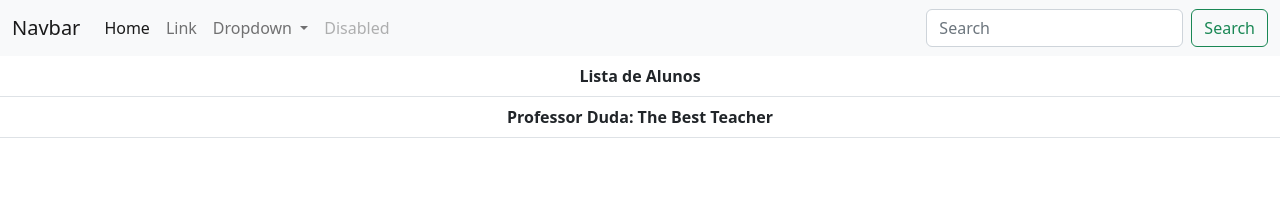
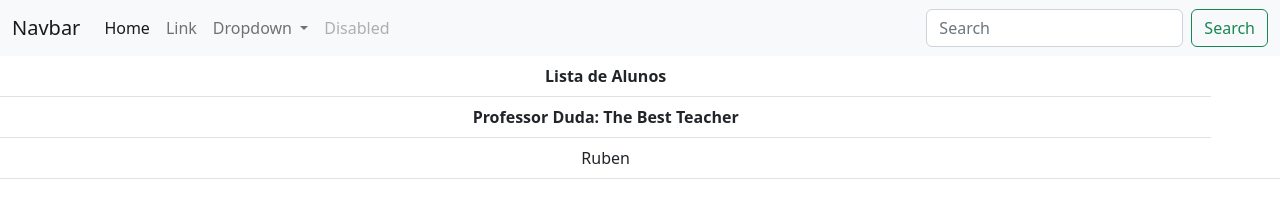
Before and after one commit to Professor-Dudarts/ludus_service_standings, a plain HTML site: page index.html in a window 1280 px wide. Drawn offline with nearby package versions, Linux system fonts and the light colour scheme.

Commit message:
add my name to index

```diff
--- a/index.html
+++ b/index.html
@@ -55,7 +55,7 @@
             <td><strong>Professor Duda: The Best Teacher</strong></td>
         </tr>
         <tr>
-
+            <td>Ruben<td>
         </tr>
     </table>
 
```
